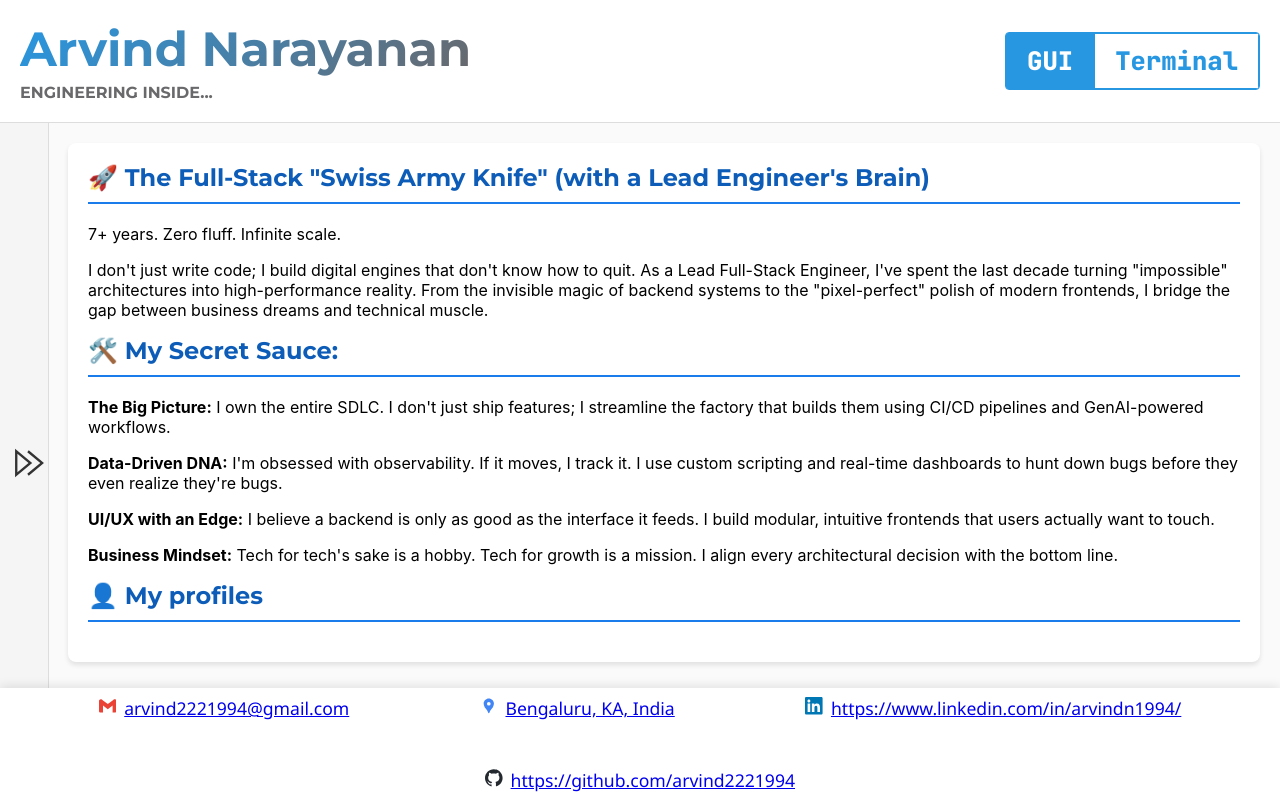
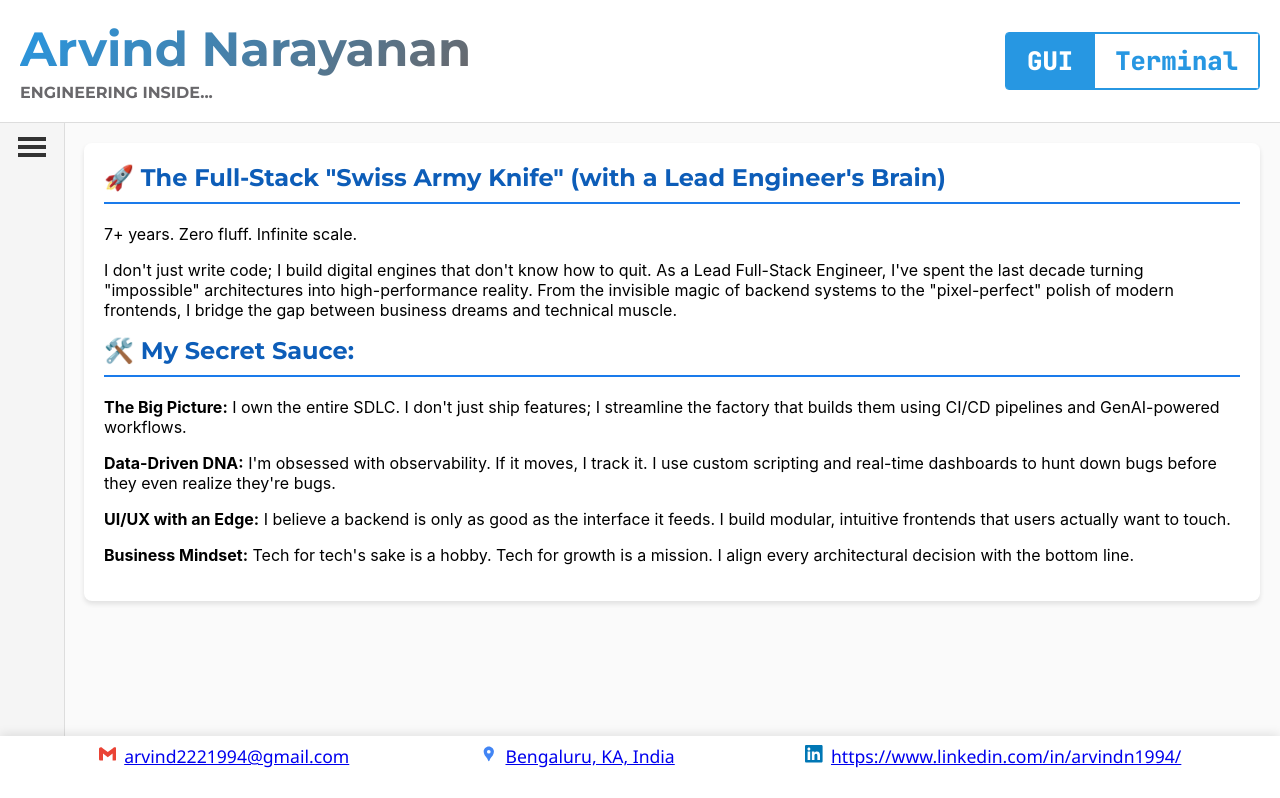
Before and after one commit to arvind2221994/arvind2221994.github.io, a React app: page / in a window 1280 px wide. Shown: the top 798 px of the page. Built offline with nearby package versions, Linux system fonts and the light colour scheme.

Commit message:
Update hamburger and footer

```diff
--- a/src/App.js
+++ b/src/App.js
@@ -1,14 +1,12 @@
 import React, { useState } from 'react';
 import { BrowserRouter as Router, Routes, Route } from 'react-router-dom';
 import './App.css';
-import LeftMenu from './LeftMenu';
 import GuiBody from './GuiBody';
 import TerminalUI from './TerminalUI';
 import Footer from './Footer';
 
 const Home = () => {
   const [mode, setMode] = useState('GUI');
-  const [menuWidth, setMenuWidth] = useState('3rem');
 
   return (
     <div>
@@ -36,8 +34,7 @@ const Home = () => {
         </div>
       </nav>
       <div>
-        <LeftMenu menuWidth={menuWidth} setMenuWidth={setMenuWidth} />
-         {mode === 'Terminal' ? <TerminalUI menuWidth={menuWidth} /> : <GuiBody menuWidth={menuWidth} />}
+         {mode === 'Terminal' ? <TerminalUI /> : <GuiBody />}
       </div>
       <Footer />
     </div>
--- a/src/Footer.css
+++ b/src/Footer.css
@@ -1,6 +1,8 @@
 .contact-info{
-    position: sticky;
+    position: fixed;
     bottom: 0;
+    left: 0;
+    right: 0;
     z-index: 1000;
     font-family: "Segoe UI Semibold", "Segoe UI", "Candara", sans-serif;
     display: flex;
@@ -12,7 +14,8 @@
     background-color: white;
     padding: 0.5rem 1rem;
     box-shadow: 0 -2px 10px rgba(0, 0, 0, 0.1);
-    transition: margin-left 0.3s ease;
+    transition: padding-left 0.3s ease;
+    height: 3rem;
 }
 .contact-info a{
     margin-left: 0.5rem;
--- a/src/GuiBody.css
+++ b/src/GuiBody.css
@@ -1,5 +1,6 @@
 .guiBody{
     padding: 20px;
+    transition: margin-left 0.3s ease;
 }
 .guiBody h2{
     margin-top: 0;
--- a/src/GuiBody.js
+++ b/src/GuiBody.js
@@ -1,20 +1,47 @@
-import React from 'react';
+import React, { useState } from 'react';
 import './GuiBody.css';
 import AboutSection from './components/AboutSection';
 import Experience from './components/Experience';
 import Education from './components/Education';
 import Skills from './components/Skills';
 import Projects from './components/Projects';
+import LeftMenu from './LeftMenu';
 
-const GuiBody = ({ menuWidth }) => {
+const GuiBody = () => {
+    const [menuWidth, setMenuWidth] = useState('4rem');
+    const [activeSection, setActiveSection] = useState('about');
+
+    const renderSection = () => {
+        switch(activeSection) {
+            case 'about':
+                return <AboutSection />;
+            case 'experience':
+                return <Experience />;
+            case 'education':
+                return <Education />;
+            case 'skills':
+                return <Skills />;
+            case 'projects':
+                return <Projects />;
+            default:
+                return <AboutSection />;
+        }
+    };
+
     return (
+        <div>
+            <LeftMenu
+                menuWidth={menuWidth}
+                setMenuWidth={setMenuWidth}
+                activeSection={activeSection}
+                setActiveSection={setActiveSection}
+            />
             <div
                 className='guiBody'
-      style={{ marginLeft: menuWidth, transition: 'margin-left 0.3s ease' }}
+                style={{ marginLeft: menuWidth }}
             >
-      <AboutSection />
-      <Experience />
-      <Skills />
+                {renderSection()}
+            </div>
         </div>
     );
 };
--- a/src/LeftMenu.css
+++ b/src/LeftMenu.css
@@ -15,11 +15,13 @@
     padding: 20px;
     width: 100%;
     transition: opacity 0.3s ease;
+    margin-top:2rem;
 }
 .arrowButton{
     position: absolute;
-    top: 40%;
-    font-size: 40px;
+    top: 0.5rem;
+    left: 0.5rem;
+    font-size: 2rem;
     margin-left:0.5rem;
     cursor: pointer;
     color: var(--text-dark);
@@ -30,4 +32,20 @@
     color: var(--text-dark);
     font-size: 16px;
     white-space: nowrap;
+    padding: 10px 15px;
+    border-radius: 8px;
+    transition: all 0.3s ease;
+    cursor: pointer;
 }
+
+.linksContainer a:hover{
+    background-color: rgba(39, 151, 226, 0.1);
+    color: var(--primary-color);
+    transform: translateX(5px);
+}
+
+.linksContainer a.active{
+    background: linear-gradient(135deg, var(--gradient-start) 0%, var(--gradient-end) 100%);
+    color: var(--text-white);
+    font-weight: 600;
+}
--- a/src/LeftMenu.js
+++ b/src/LeftMenu.js
@@ -1,19 +1,23 @@
 import React, { useState } from 'react';
 import './LeftMenu.css';
-import { TfiControlForward } from "react-icons/tfi";
+import { GiHamburgerMenu } from "react-icons/gi";
 
-const LeftMenu = ({ menuWidth, setMenuWidth }) => {
+const LeftMenu = ({ menuWidth, setMenuWidth, activeSection, setActiveSection }) => {
   const [isExpanded, setIsExpanded] = useState(false);
 
   const handleToggle = () => {
     const newExpanded = !isExpanded;
     setIsExpanded(newExpanded);
-    setMenuWidth(newExpanded ? '15%' : '3rem');
+    setMenuWidth(newExpanded ? '15%' : '4rem');
+  };
+
+  const handleLinkClick = (section) => {
+    setActiveSection(section);
   };
 
   return (
     <div className="leftmenu" style={{width: menuWidth}}>
-        <TfiControlForward
+        <GiHamburgerMenu
             className="arrowButton"
             onClick={handleToggle}
             style={{transform: isExpanded ? 'rotate(180deg)' : 'rotate(0deg)'}}
@@ -21,11 +25,41 @@ const LeftMenu = ({ menuWidth, setMenuWidth }) => {
         />
       {isExpanded && (
         <div className="linksContainer" style={{opacity: isExpanded ? 1 : 0}}>
-          <a href="#about" >About</a>
-          <a href="#projects" >Projects</a>
-          <a href="#skills" >Skills</a>
-          <a href="#experience" >Experience</a>
-          <a href="#contact" >Contact</a>
+          <a
+            href="#about"
+            onClick={(e) => { e.preventDefault(); handleLinkClick('about'); }}
+            className={activeSection === 'about' ? 'active' : ''}
+          >
+            About
+          </a>
+          <a
+            href="#experience"
+            onClick={(e) => { e.preventDefault(); handleLinkClick('experience'); }}
+            className={activeSection === 'experience' ? 'active' : ''}
+          >
+            Experience
+          </a>
+          <a
+            href="#skills"
+            onClick={(e) => { e.preventDefault(); handleLinkClick('skills'); }}
+            className={activeSection === 'skills' ? 'active' : ''}
+          >
+            Skills
+          </a>
+          <a
+            href="#projects"
+            onClick={(e) => { e.preventDefault(); handleLinkClick('projects'); }}
+            className={activeSection === 'projects' ? 'active' : ''}
+          >
+            Projects
+          </a>
+          <a
+            href="#education"
+            onClick={(e) => { e.preventDefault(); handleLinkClick('education'); }}
+            className={activeSection === 'education' ? 'active' : ''}
+          >
+            Education
+          </a>
         </div>
       )}
     </div>
--- a/src/components/AboutSection.js
+++ b/src/components/AboutSection.js
@@ -4,14 +4,12 @@ import './AboutSection.css';
 
 
 const AboutSection = () => {
-  const { summary, contact } = resumeData.about;
+  const { summary } = resumeData.about;
 
   return (
     <section className="resume-section" id="about">
       <h2>{resumeData.about.title}</h2>
       <div dangerouslySetInnerHTML={{__html: summary}} />
-      <h2> 👤 My profiles</h2>
-
     </section>
   );
 };
```
Lines whose indentation alone changed are shown as unchanged.
